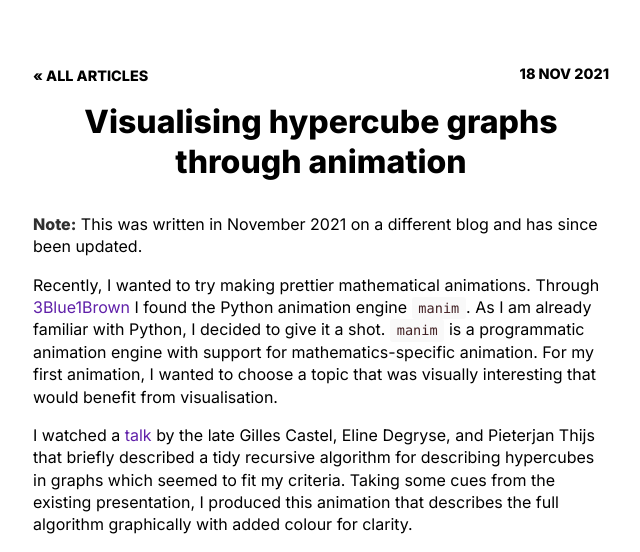
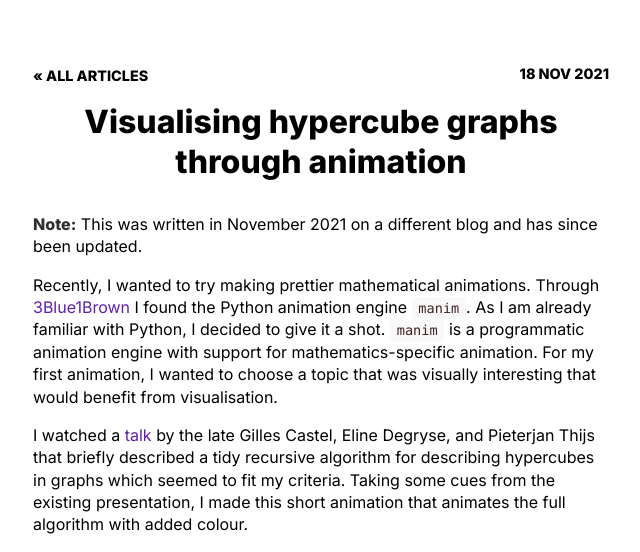
Before and after one commit to EthanVIII/EthanVIII.github.io, a Jekyll site: the page built from _posts/2021-11-18-graph-theory-visualisation.md, in a window 1280 px wide, cut to the strip 0-552 px from the top of the page. Shown: the whole strip, without its empty margins (319-959 px from the left). Built offline with Jekyll 4.4.1, drawn with Linux system fonts in a browser that asks for light colours; formulas are drawn with MathJax 3.

Commit message:
Update 2021-11-18-graph-theory-visualisation.md

```diff
--- a/_posts/2021-11-18-graph-theory-visualisation.md
+++ b/_posts/2021-11-18-graph-theory-visualisation.md
@@ -7,7 +7,7 @@ description: I watched a talk that described a neat recursive algorithm that con
 
 Recently, I wanted to try making prettier mathematical animations. Through [3Blue1Brown](https://www.youtube.com/c/3blue1brown) I found the Python animation engine `manim`. As I am already familiar with Python, I decided to give it a shot. `manim` is a programmatic animation engine with support for mathematics-specific animation. For my first animation, I wanted to choose a topic that was visually interesting that would benefit from visualisation.
 
-I watched a [talk](https://www.youtube.com/watch?v=GDNkDMOxC-I) by the late Gilles Castel, Eline Degryse, and Pieterjan Thijs that briefly described a tidy recursive algorithm for describing hypercubes in graphs which seemed to fit my criteria. Taking some cues from the existing presentation, I produced this animation that describes the full algorithm graphically with added colour for clarity.
+I watched a [talk](https://www.youtube.com/watch?v=GDNkDMOxC-I) by the late Gilles Castel, Eline Degryse, and Pieterjan Thijs that briefly described a tidy recursive algorithm for describing hypercubes in graphs which seemed to fit my criteria. Taking some cues from the existing presentation, I made this short animation that animates the full algorithm with added colour.
 
 <iframe width="100%" height="400" src="https://www.youtube.com/embed/4Qt7UC-Bds0?vq=hd1080&showinfo=0" title="YouTube video player" frameborder="0" allow="accelerometer; autoplay; clipboard-write; encrypted-media; gyroscope; picture-in-picture; modestbranding" allowfullscreen></iframe>
 
```
